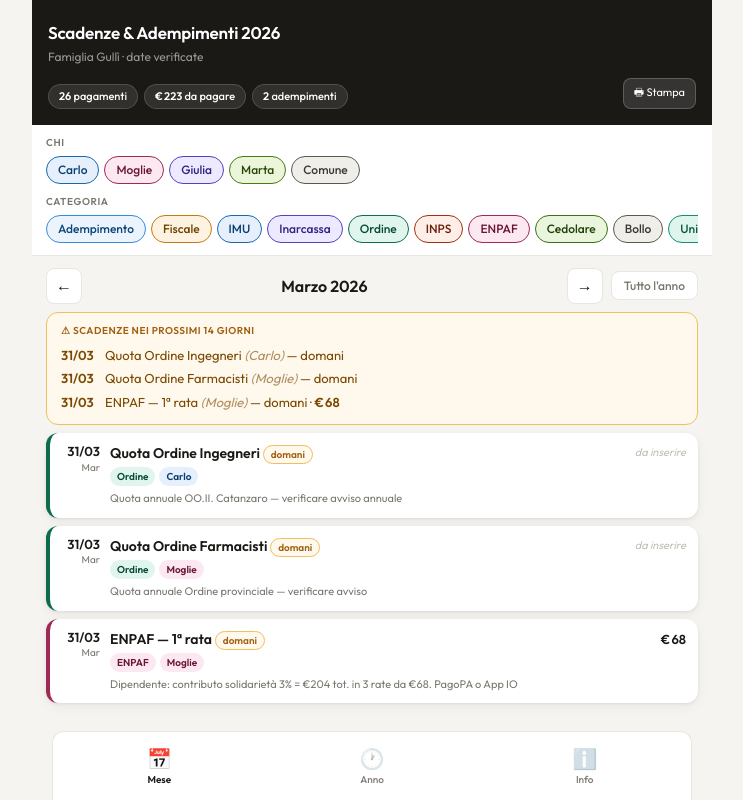
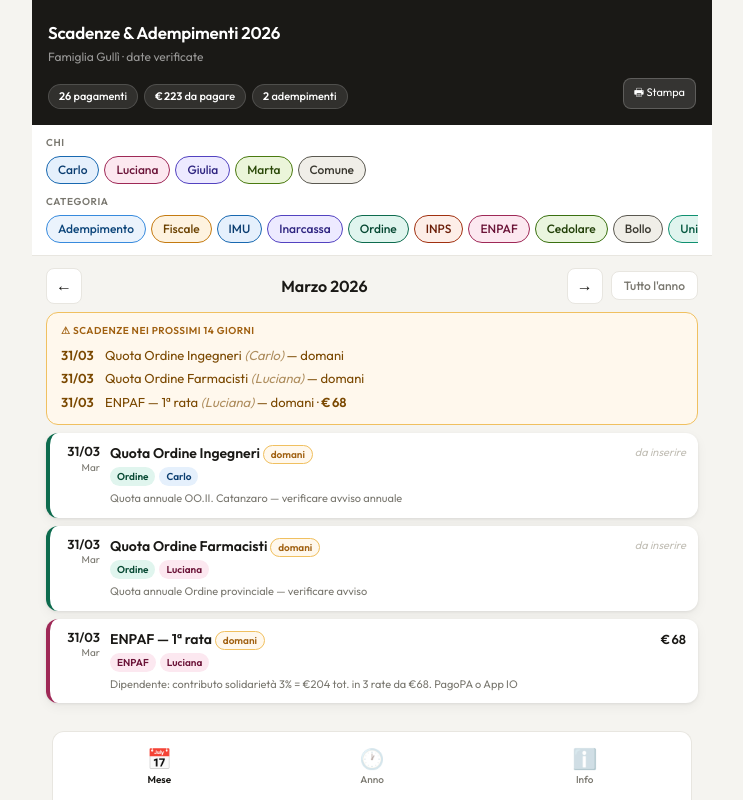
Before and after one commit to CorvoRosso17/calendario-famiglia, a plain HTML site: page index.html in a window 1280 px wide. Shown: the whole page, without its empty margins (268-1011 px from the left). Drawn offline with Linux system fonts and the light colour scheme.

Commit message:
Add files via upload

```diff
--- a/index.html
+++ b/index.html
@@ -545,7 +545,7 @@ const CATS = {
 };
 const WHO = {
   carlo:  {label:'Carlo',  bg:'#E5F0FC', b:'#1868B0', t:'#0A3D70'},
-  lei:    {label:'Moglie', bg:'#FCE8F0', b:'#9E2856', t:'#6B1438'},
+  lei:    {label:'Luciana', bg:'#FCE8F0', b:'#9E2856', t:'#6B1438'},
   giulia: {label:'Giulia', bg:'#EDEAFF', b:'#5242C0', t:'#2E2480'},
   marta:  {label:'Marta',  bg:'#EBF5DA', b:'#4A7A10', t:'#2A4808'},
   comune: {label:'Comune', bg:'#F0EEE8', b:'#5A5850', t:'#3A3830'},
```
